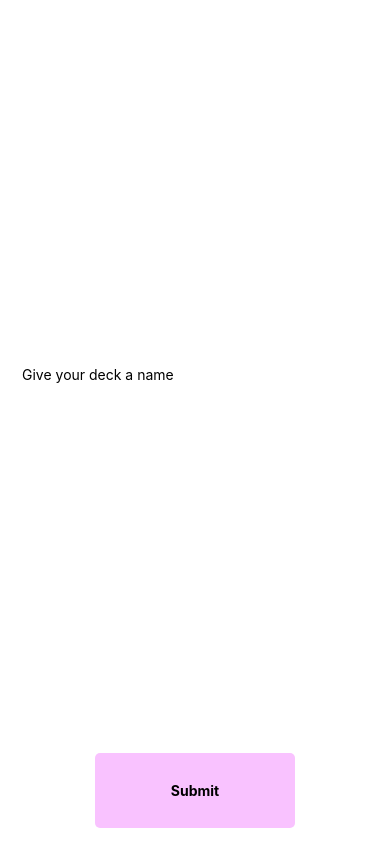
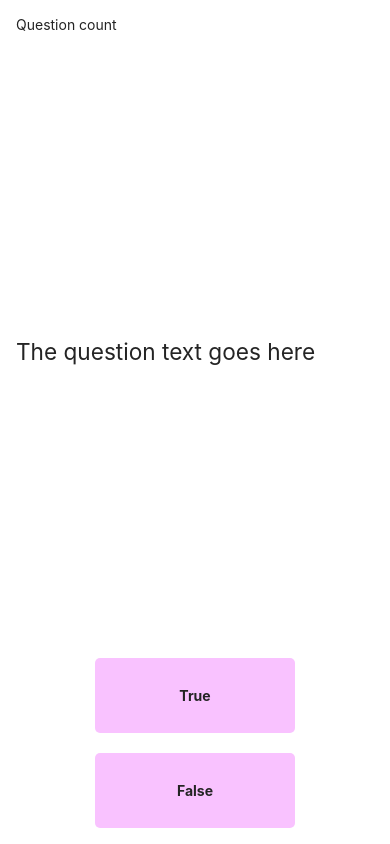
Before and after one commit to noelrmrz/so-flashy, a React Native app: screen / in a window 390 px wide. Built offline with nearby package versions, Linux system fonts and the light colour scheme.

Commit message:
styled card-view ui

```diff
--- a/App.js
+++ b/App.js
@@ -8,6 +8,7 @@ import { Provider as StoreProvider } from 'react-redux';
 import { createStore } from 'redux'
 import reducer from './reducers'
 import NewDeck from './components/new-deck'
+import CardView from './components/card-view'
 
 export default function App() {
   return (
@@ -15,7 +16,7 @@ export default function App() {
       <PaperProvider>
         <View style={styles.container}>
           {/* <Text>Open up App.js to start working on your app!</Text> */}
-          <NewDeck />
+          <CardView />
           <StatusBar style="auto" />
         </View>
       </PaperProvider>
--- a/components/card-view.js
+++ b/components/card-view.js
@@ -0,0 +1,94 @@
+import React, { Component } from 'react';
+import { View, TouchableOpacity, StyleSheet, StatusBar } from 'react-native';
+import { Text } from 'react-native-elements'
+
+class NewDeck extends Component {
+
+    state = {
+        isAnswered: false
+    }
+
+    handleSubmit = () => {
+        // createNewDeck(this.state.name)
+    }
+
+    handleFocus = event => {
+        this.setState({ isFocused: true });
+        if (this.props.onFocus) {
+            this.props.onFocus(event);
+        }
+    };
+
+    handleBlur = event => {
+        this.setState({ isFocused: false });
+        if (this.props.onBlur) {
+            this.props.onBlur(event);
+        }
+    };
+
+    render() {
+        return (
+            <View style={styles.container}>
+                <Text h5 style={styles.countText}>Question count</Text>
+                <View style={styles.upperContainer} >
+
+                    <Text h4>The question text goes here</Text>
+                </View>
+                <View style={styles.lowerContainer} >
+                    <TouchableOpacity
+                        style={styles.submitButton}
+                        onPress={
+                            () => this.handleSubmit
+                        }>
+                        <Text style={styles.submitButtonText}> True </Text>
+                    </TouchableOpacity>
+                    <TouchableOpacity
+                        style={styles.submitButton}
+                        onPress={
+                            () => this.handleSubmit
+                        }>
+                        <Text style={styles.submitButtonText}> False </Text>
+                    </TouchableOpacity>
+                </View>
+            </View>
+        )
+    }
+}
+
+const styles = StyleSheet.create({
+    container: {
+        flex: 1,
+        marginTop: StatusBar.currentHeight || 0,
+        backgroundColor: '#fff',
+    },
+    upperContainer: {
+        flex: 1,
+        justifyContent: 'center',
+        padding: 16
+    },
+    countText: {
+        alignSelf: 'flex-start',
+        padding: 16
+    },
+    lowerContainer: {
+
+    },
+    submitButton: {
+        backgroundColor: '#f9c2ff',
+        alignItems: 'center',
+        justifyContent: 'center',
+        margin: 4,
+        marginBottom: 16,
+        width: 200,
+        height: 75,
+        zIndex: 3, // works on ios
+        elevation: 3, // works on android
+        alignSelf: 'center',
+        borderRadius: 5
+    },
+    submitButtonText: {
+        fontWeight: 'bold'
+    }
+})
+
+export default NewDeck;
--- a/components/deck-detail.js
+++ b/components/deck-detail.js
@@ -44,7 +44,7 @@ const styles = StyleSheet.create({
     container: {
       flex: 1,
       marginTop: StatusBar.currentHeight || 0,
-      backgroundColor: '#f0f'
+      backgroundColor: '#fff'
     },
     submitButton: {
       backgroundColor: '#f9c2ff',
```
